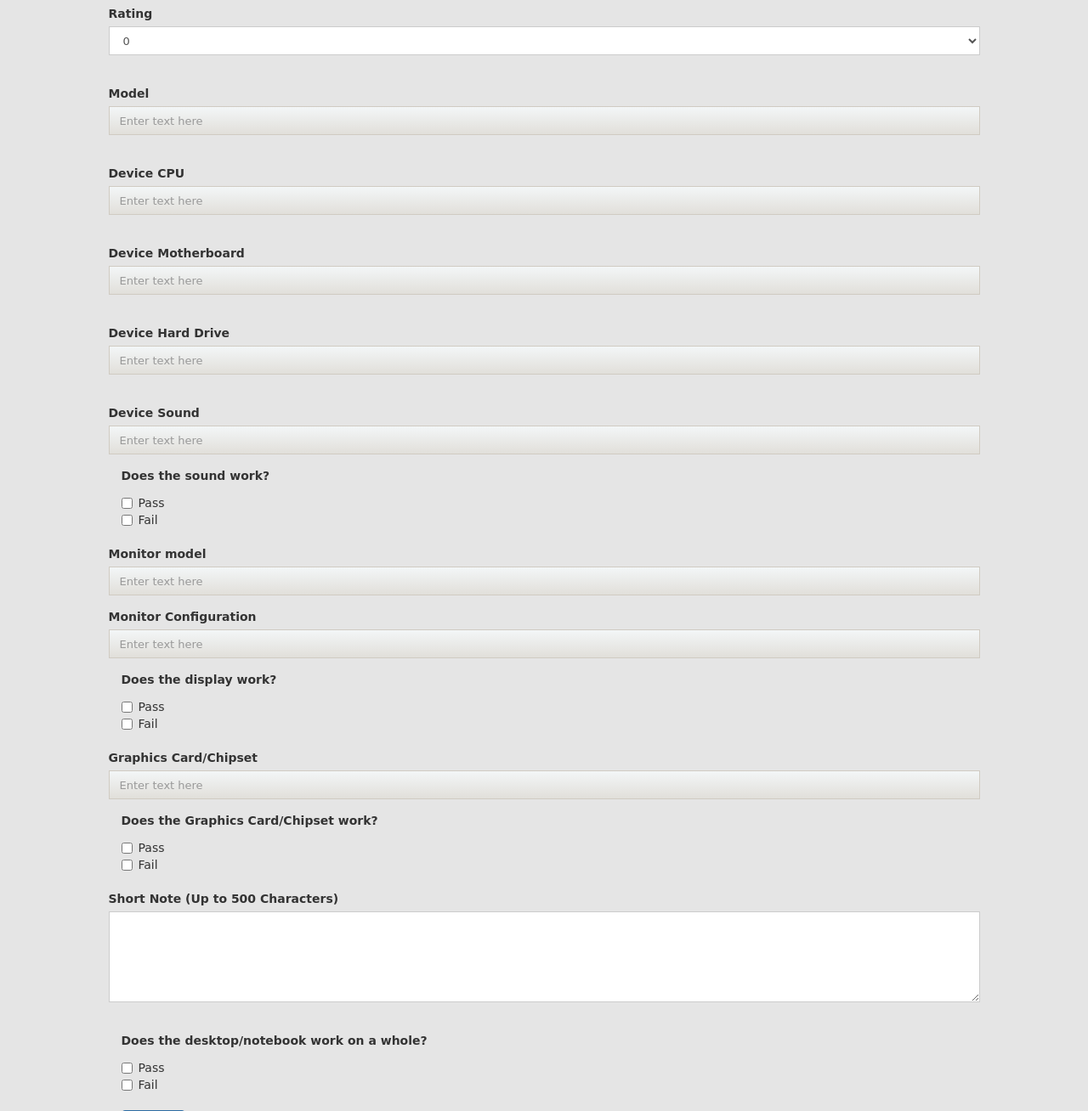
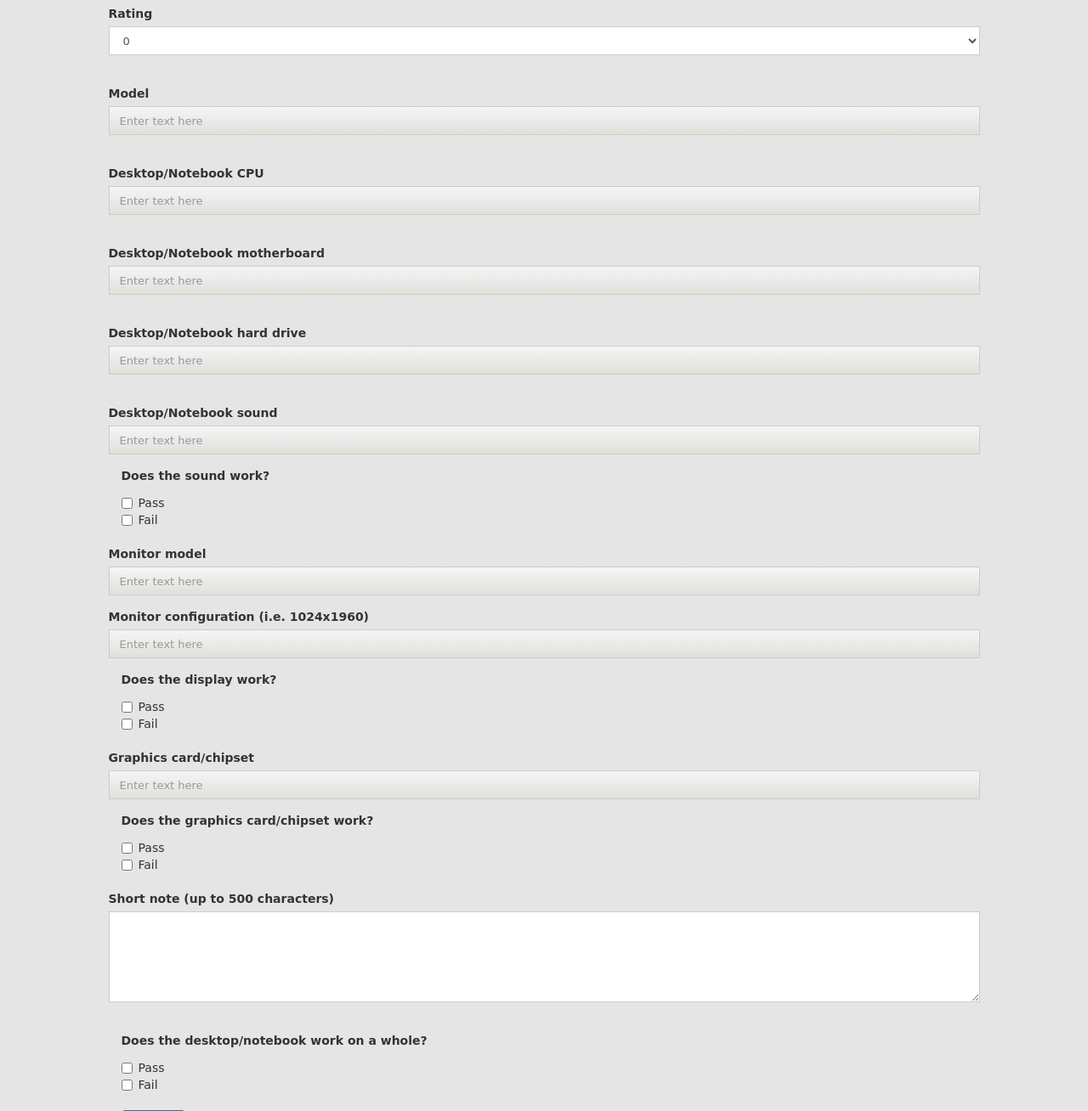
Before and after one commit to DarkmatterVale/Haiku-Configuration-Repo, a Django app: page /add_device in a window 1280 px wide. Shown: the part 330-1638 px from the top of the page at 85% size. Run offline with Django 3.2, Linux system fonts and the light colour scheme; parts of the project's set-up code (start-up, migrations or seed data) failed here and were passed over; some libraries are stand-ins or nearby versions.

Commit message:
Normalize capitalization & remove email address of test author

```diff
--- a/hello/templates/add_test_device_form.html
+++ b/hello/templates/add_test_device_form.html
@@ -88,22 +88,22 @@
            </fieldset>
            <br>
            <fieldset class="form-group">
-             <label for="device_cpu">Device CPU</label>
+             <label for="device_cpu">Desktop/Notebook CPU</label>
              <input type="text" class="form-control" name="device_cpu" placeholder="Enter text here">
            </fieldset>
            <br>
            <fieldset class="form-group">
-             <label for="device_motherboard">Device Motherboard</label>
+             <label for="device_motherboard">Desktop/Notebook motherboard</label>
              <input type="text" class="form-control" name="device_motherboard" placeholder="Enter text here">
            </fieldset>
            <br>
            <fieldset class="form-group">
-             <label for="device_hard_drive">Device Hard Drive</label>
+             <label for="device_hard_drive">Desktop/Notebook hard drive</label>
              <input type="text" class="form-control" name="device_hard_drive" placeholder="Enter text here">
            </fieldset>
            <br>
            <fieldset class="form-group">
-             <label for="device_sound">Device Sound</label>
+             <label for="device_sound">Desktop/Notebook sound</label>
              <input type="text" class="form-control" name="device_sound" placeholder="Enter text here">
            </fieldset>
            <label>Does the sound work?</label>
@@ -122,7 +122,7 @@
              <input type="text" class="form-control" name="device_display_name" placeholder="Enter text here">
            </fieldset>
            <fieldset class="form-group">
-             <label for="device_display_config">Monitor Configuration</label>
+             <label for="device_display_config">Monitor configuration (i.e. 1024x1960)</label>
              <input type="text" class="form-control" name="device_display_config" placeholder="Enter text here">
            </fieldset>
            <label>Does the display work?</label>
@@ -137,10 +137,10 @@
            </div>
            <br>
            <fieldset class="form-group">
-             <label for="device_dedicated_graphics">Graphics Card/Chipset</label>
+             <label for="device_dedicated_graphics">Graphics card/chipset</label>
              <input type="text" class="form-control" name="device_dedicated_graphics" placeholder="Enter text here">
            </fieldset>
-           <label>Does the Graphics Card/Chipset work?</label>
+           <label>Does the graphics card/chipset work?</label>
            <div class="checkbox">
              <label>
                <input name="group7" type="checkbox">Pass
@@ -152,7 +152,7 @@
            </div>
            <br>
            <fieldset class="form-group">
-             <label for="device_test_notes">Short Note (Up to 500 Characters)</label>
+             <label for="device_test_notes">Short note (up to 500 characters)</label>
              <textarea class="form-control" name="device_test_notes" id="device_test_notes" rows="5"></textarea>
            </fieldset>
            <br>
--- a/hello/templates/component.html
+++ b/hello/templates/component.html
@@ -71,13 +71,12 @@
             </a>
           </div>
           <h3 class="text-center padtop-5">Component Information</h3>
-          <p><b>Component Category:</b> {{ component.category }}</p>
+          <p><b>Component category:</b> {{ component.category }}</p>
           <br>
           <p><b>Notes:</b> {{ component.notes }}</p>
 
           <h3 class="text-center padtop-5">Tester Information</h3>
           <p><b>Author:</b> {{ component.author }}</p>
-          <p><b>Author's Email:</b> {{ component.author_email }}</p>
         {% endfor %}
       </div>
       <div class="padtop-5"></div>
--- a/hello/templates/edit_component.html
+++ b/hello/templates/edit_component.html
@@ -75,7 +75,7 @@
           {% csrf_token %}
           <h3 class="text-center padtop-5">Component Information</h3>
           <fieldset class="form-group">
-            <label for="component_category">Component Category:</label>
+            <label for="component_category">Component category:</label>
             <input type="text" class="form-control" name="component_category" placeholder="{{ component.category }}">
           </fieldset>
           <br>
@@ -107,7 +107,6 @@
 
           <h3 class="text-center padtop-5">Tester Information</h3>
           <p><b>Author:</b> {{ component.author }}</p>
-          <p><b>Author's Email:</b> {{ component.author_email }}</p>
 
           <div class="padtop-5"></div>
           <button type="submit" class="btn btn-primary padtop-2">Submit</button>
```
Also changed, not shown: hello/templates/device.html (+5 -6 lines), hello/templates/edit_device.html (+4 -5 lines), db.sqlite3.
